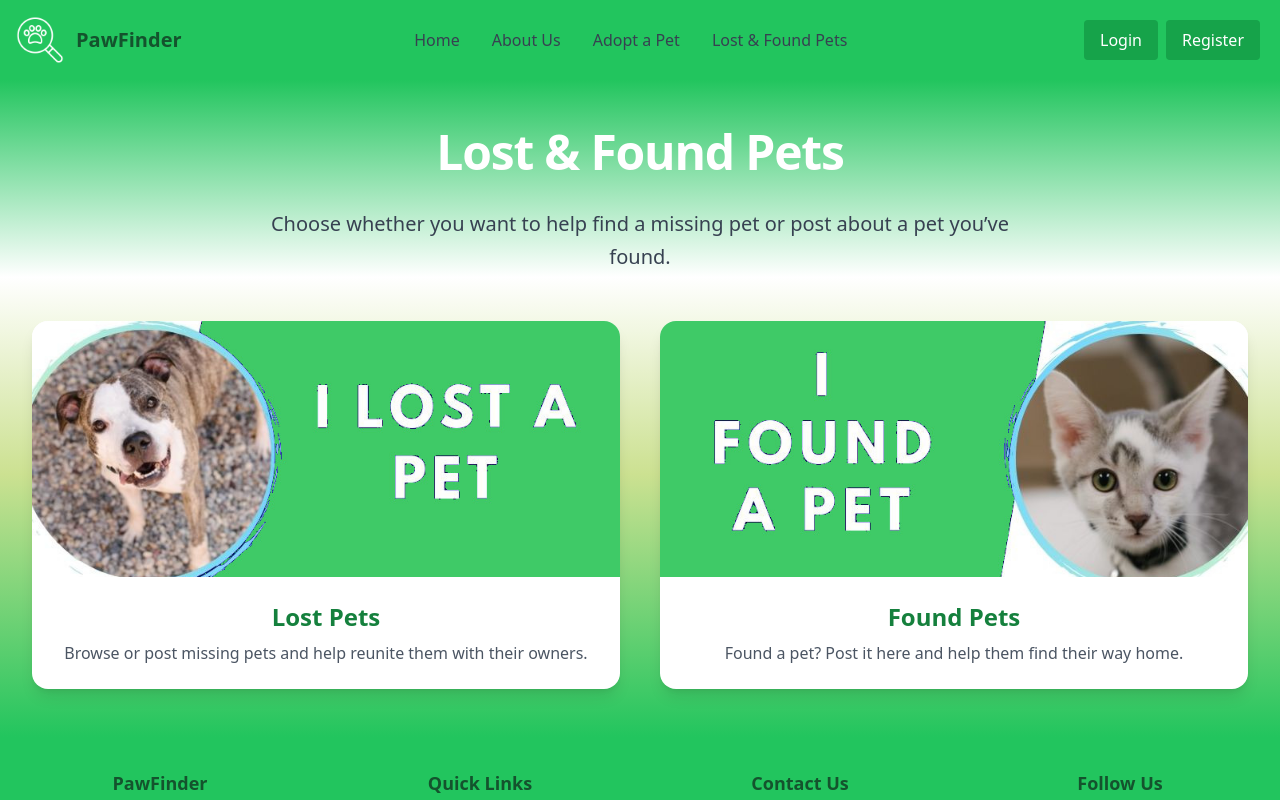
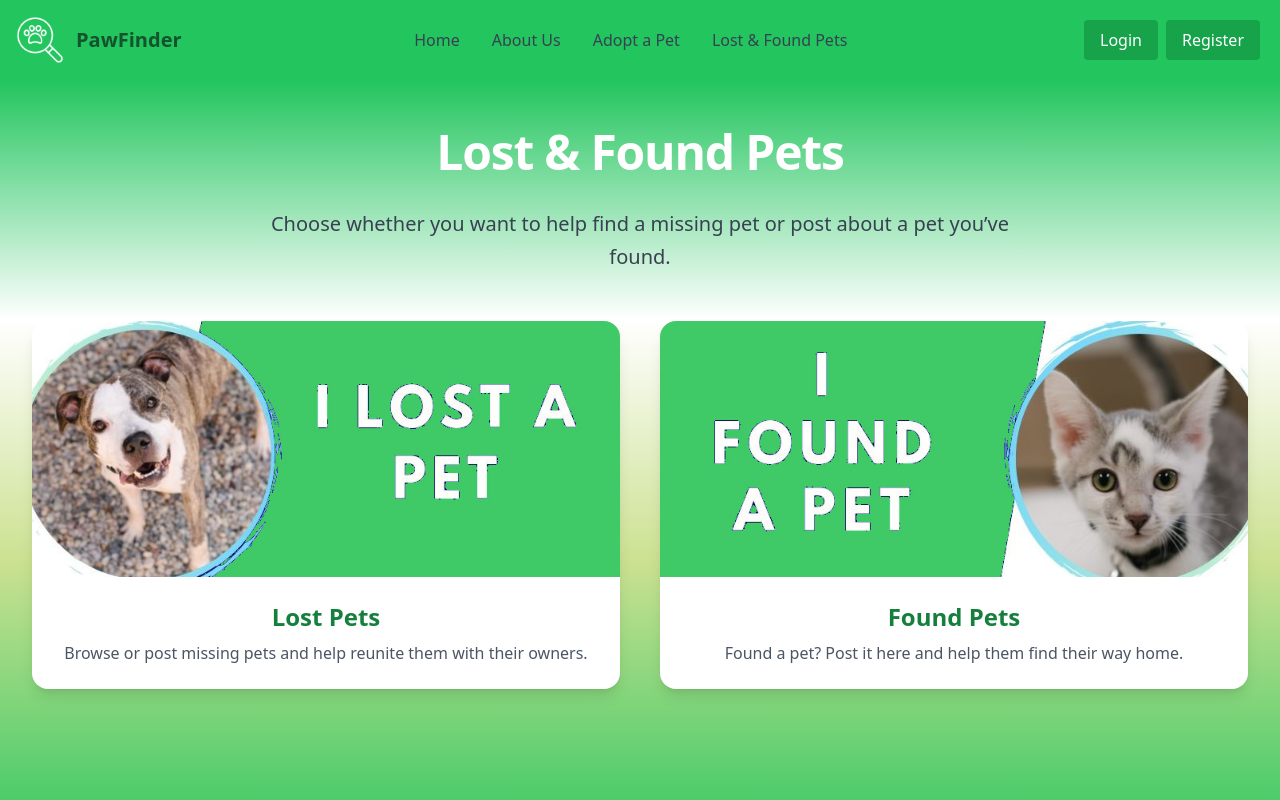
Before and after one commit to antoan-97/Pet-Finder, a React (Vite) app in the folder client/: page /lost-found in a window 1280 px wide. Shown: the top 800 px of the page. Built offline with nearby package versions, Linux system fonts and the light colour scheme.

Commit message:
Fix background gradient problem
it was not taking full height on bigger screens

```diff
--- a/client/src/App.jsx
+++ b/client/src/App.jsx
@@ -13,7 +13,7 @@ import Logout from './components/logout/Logout'
 import TermsOfCondition from '../src/components/terms/Terms'
 import AuthGuard from './guards/AuthGuard'
 import GuestGuard from './guards/GuestGuard'
-import LostFoundPets from './components/lost&foundPets/Lost&FoundPets'
+import LostAndFoundPets from './components/lost&foundPets/Lost&FoundPets'
 import FoundPetForm from './components/lost&foundPets/foundPet/FoundPetForm'
 import FoundPetsList from './components/lost&foundPets/foundPet/FoundPetsList'
 import FoundPetDetails from './components/lost&foundPets/foundPet/details/FoundPetDetails'
@@ -22,19 +22,19 @@ import FoundPetDetails from './components/lost&foundPets/foundPet/details/FoundP
 function App() {
 
   return (
-    <div className='bg-blue-300' >
+    <div className='min-h-screen flex flex-col'>
       <AuthProvider>
         <Navbar />
+        <main className="flex-grow">
           <Routes>
             <Route path='/' element={<Home />}></Route>
             <Route path='/about-us' element={<AboutUs />}></Route>
             <Route path='/guide' element={<PetAdoptionStarterGuide />}></Route>
             <Route path='/terms' element={<TermsOfCondition />}></Route>
-          <Route path='/lost-found' element={<LostFoundPets />}></Route>
+            <Route path='/lost-found' element={<LostAndFoundPets />}></Route>
             <Route path='/found-pets' element={<FoundPetsList />}></Route>
             <Route path='/form' element={<FoundPetForm />}></Route>
             <Route path="/pet/:id" element={<FoundPetDetails />} />
-
 
             <Route element={<GuestGuard />}>
               <Route path='/register' element={<Register />}></Route>
@@ -44,10 +44,10 @@ function App() {
             <Route element={<AuthGuard />}>
               <Route path='/logout' element={<Logout />}></Route>
             </Route>
-
           </Routes>
+        </main>
+        <Footer />
       </AuthProvider>
-      <Footer />
     </div>
   )
 }
--- a/client/src/components/aboutUs/AboutUs.jsx
+++ b/client/src/components/aboutUs/AboutUs.jsx
@@ -2,7 +2,7 @@ import { Link } from "react-router-dom";
 
 export default function AboutUs() {
     return (
-        <section className="bg-custom-gradient py-12">
+        <section className="bg-custom-gradient h-screen py-12">
             <div className="max-w-7xl mx-auto px-4 sm:px-6 lg:px-8">
                 <h2 className="text-5xl font-extrabold text-center text-white mb-8 tracking-tight">
                     About Us
--- a/client/src/components/lost&foundPets/Lost&FoundPets.jsx
+++ b/client/src/components/lost&foundPets/Lost&FoundPets.jsx
@@ -1,8 +1,8 @@
 import { Link } from "react-router-dom";
 
-export default function () {
+export default function LostAndFoundPets () {
     return (
-        <section className="bg-custom-gradient py-12">
+        <section className="bg-custom-gradient h-screen py-12">
             <div className="max-w-7xl mx-auto px-4 sm:px-6 lg:px-8">
                 <h2 className="text-5xl font-extrabold text-center text-white mb-8 tracking-tight">
                     Lost & Found Pets
--- a/client/src/components/lost&foundPets/foundPet/FoundPetsList.jsx
+++ b/client/src/components/lost&foundPets/foundPet/FoundPetsList.jsx
@@ -18,7 +18,7 @@ export default function FoundPetsList() {
       })
   }, [])
   return (
-    <section className="bg-custom-gradient py-12">
+    <section className="bg-custom-gradient h-screen py-12">
       <div className="max-w-7xl mx-auto px-4 sm:px-6 lg:px-8">
         <h2 className="text-5xl font-extrabold text-center text-white mb-8 tracking-tight">
           Found Pets
--- a/client/src/index.css
+++ b/client/src/index.css
@@ -1,3 +1,10 @@
 @tailwind base;
 @tailwind components;
 @tailwind utilities;
+
+/* Remove any custom background color definitions since we're using the gradient from tailwind config */
+html, body, #root {
+    height: 100%;
+    margin: 0;
+    padding: 0;
+}
```
Lines whose indentation alone changed are shown as unchanged.
